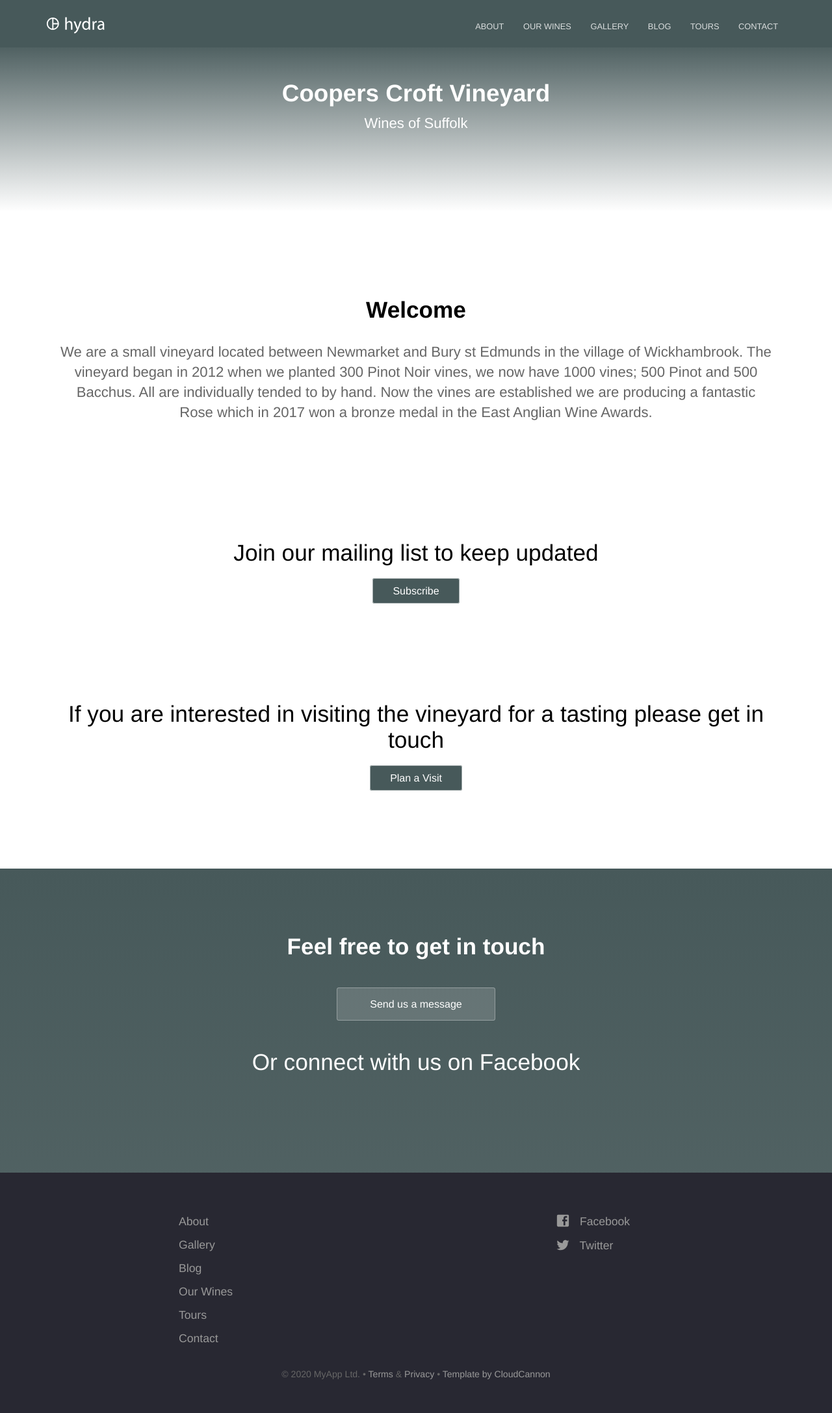
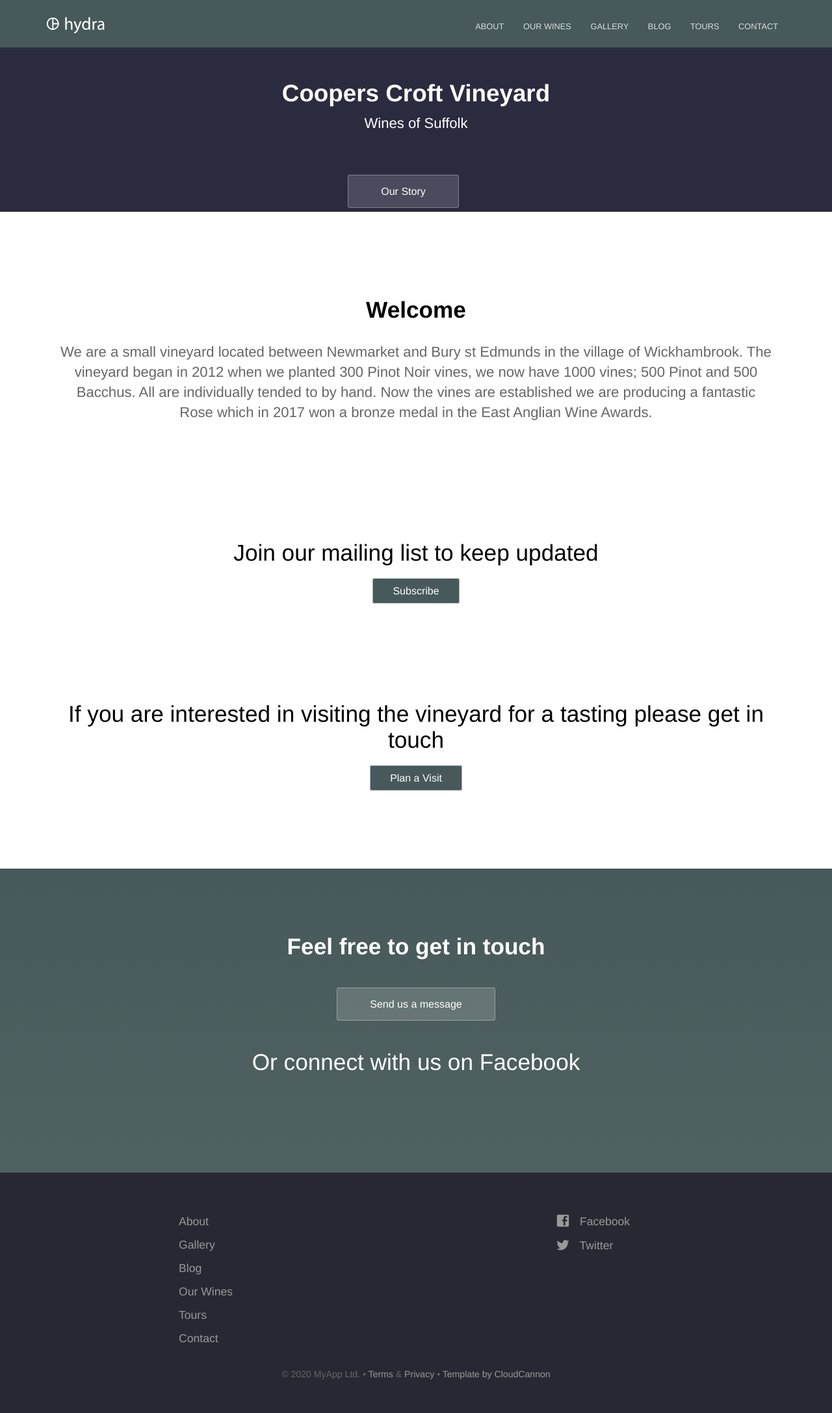
Before and after one commit to seblawson11/CoopersCroft, a Jekyll site: the page built from index.html, in a window 1280 px wide. Shown: the whole page at 65% size. Built offline with Jekyll 4.4.1, drawn with Linux system fonts in a browser that asks for light colours.

```diff
--- a/_sass/landing-page.scss
+++ b/_sass/landing-page.scss
@@ -31,10 +31,9 @@
 	}
 }
 
-.hero {
-	color: #ffffff;
+.intro {
+	color: #fff;
 	text-align: center;
-	background: linear-gradient(to bottom, $middle-gradient-color 0%, $secondary-brand-color 100%) no-repeat #a05fb7;
 	padding-top: 50px;
 
 	p {
--- a/_sass/layout.scss
+++ b/_sass/layout.scss
@@ -2,7 +2,6 @@
 	position: absolute;
 	width: 90%;
 	height: auto;
-	z-index: -1;
 
 }
 
--- a/index.html
+++ b/index.html
@@ -2,7 +2,7 @@
 title: Coopers Croft Vineyard
 description: A wine from Suffolk
 ---
-<section class="hero">
+<section class="intro">
 	<div class="text-container">
 		<h1 class="editable"><strong>Coopers Croft Vineyard</strong></h1>
 		<p class="subtext editable">Wines of Suffolk</p>
```
